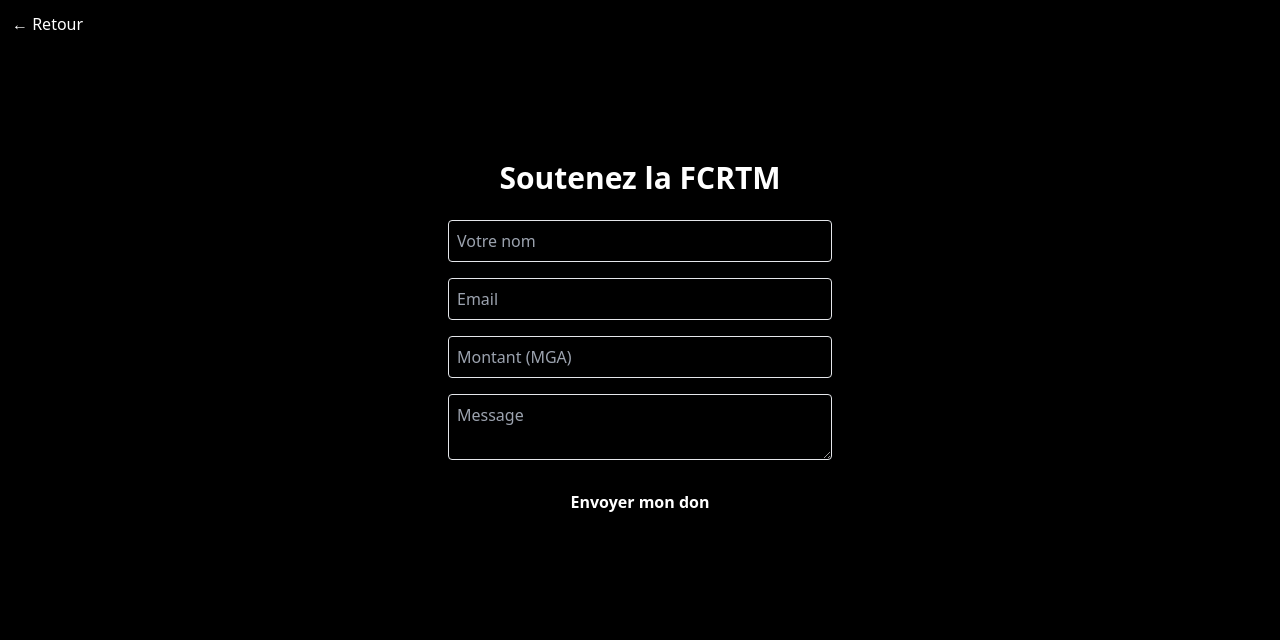
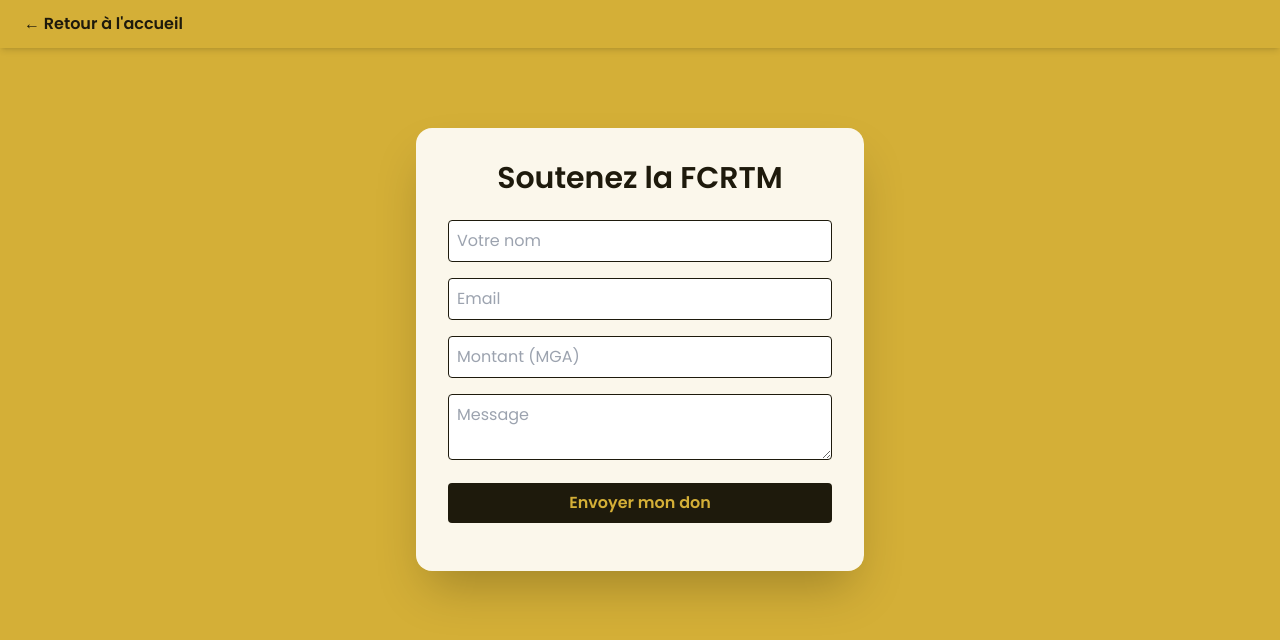
Before and after one commit to Gelasemi/FCRTMSiteweb, a website: page public/dons.html in a window 1280 px wide. Drawn offline with nearby package versions, Linux system fonts and the light colour scheme.

Commit message:
Update dons.html

```diff
--- a/public/dons.html
+++ b/public/dons.html
@@ -2,25 +2,42 @@
 <html lang="fr">
 <head>
   <meta charset="UTF-8">
+  <meta name="viewport" content="width=device-width, initial-scale=1.0">
   <title>Faire un don - FCRTM</title>
   <script src="https://cdn.tailwindcss.com"></script>
-  <link href="https://fonts.googleapis.com/css2?family=Playfair+Display&family=Poppins&display=swap" rel="stylesheet">
+  <link href="https://fonts.googleapis.com/css2?family=Playfair+Display:wght@400;700;900&family=Poppins:wght@300;400;600&display=swap" rel="stylesheet">
+  <style>
+    body { font-family: 'Poppins', sans-serif; background: #d4af37; color: #1e1a0c; }
+    .gold-text { color: #1e1a0c; }
+    .bg-gold { background: #d4af37; }
+    .btn-gold { background-color: #1e1a0c; color: #d4af37; font-weight: bold; transition: 0.3s; }
+    .btn-gold:hover { background-color: #3b2a1a; transform: scale(1.02); }
+    .input-field { background: white; border: 1px solid #1e1a0c; color: #1e1a0c; }
+    .input-field:focus { outline: none; ring: 2px solid #1e1a0c; }
+  </style>
 </head>
-<body class="bg-black text-white">
-<nav class="fixed top-0 w-full bg-black/80 p-3"><a href="index.html" class="text-gold">← Retour</a></nav>
+<body>
+  <!-- Barre de retour (fond or) -->
+  <nav class="fixed top-0 w-full bg-gold shadow-md py-3">
+    <div class="container mx-auto px-6">
+      <a href="index.html" class="text-[#1e1a0c] font-semibold hover:underline">← Retour à l'accueil</a>
+    </div>
+  </nav>
+
   <section class="pt-32 pb-20 flex justify-center">
-  <div class="bg-royal p-8 rounded-2xl w-full max-w-md">
-    <h1 class="text-3xl font-bold gold-text text-center">Soutenez la FCRTM</h1>
+    <div class="bg-white/90 p-8 rounded-2xl shadow-2xl w-full max-w-md backdrop-blur-sm">
+      <h1 class="text-3xl font-bold text-center text-[#1e1a0c]">Soutenez la FCRTM</h1>
       <form id="donForm" class="mt-6 space-y-4">
-      <input type="text" id="nom" placeholder="Votre nom" class="w-full p-2 bg-black border border-gold rounded" required>
-      <input type="email" id="email" placeholder="Email" class="w-full p-2 bg-black border border-gold rounded" required>
-      <input type="number" id="montant" placeholder="Montant (MGA)" class="w-full p-2 bg-black border border-gold rounded" required>
-      <textarea id="message" placeholder="Message" rows="2" class="w-full p-2 bg-black border border-gold rounded"></textarea>
+        <input type="text" id="nom" placeholder="Votre nom" class="input-field w-full p-2 rounded" required>
+        <input type="email" id="email" placeholder="Email" class="input-field w-full p-2 rounded" required>
+        <input type="number" id="montant" placeholder="Montant (MGA)" class="input-field w-full p-2 rounded" required>
+        <textarea id="message" placeholder="Message" rows="2" class="input-field w-full p-2 rounded"></textarea>
         <button type="submit" class="btn-gold w-full py-2 rounded font-bold">Envoyer mon don</button>
       </form>
-    <div id="response" class="mt-4 text-center"></div>
+      <div id="response" class="mt-4 text-center text-[#1e1a0c] font-semibold"></div>
     </div>
   </section>
+
   <script>
     document.getElementById('donForm').addEventListener('submit', async (e) => {
       e.preventDefault();
@@ -28,10 +45,17 @@
       const email = document.getElementById('email').value;
       const montant = document.getElementById('montant').value;
       const message = document.getElementById('message').value;
+      // Simulation (pas de backend actif ici, mais on garde l'appel pour compatibilité)
+      try {
         const res = await fetch('/api/dons', { method: 'POST', headers: { 'Content-Type': 'application/json' }, body: JSON.stringify({ nom, email, montant, message }) });
         const data = await res.json();
-    document.getElementById('response').innerHTML = `<div class="bg-green-800 p-2 rounded">${data.message}</div>`;
+        document.getElementById('response').innerHTML = `<div class="bg-green-700 text-white p-2 rounded">${data.message}</div>`;
+      } catch (error) {
+        // Fallback si pas de serveur
+        document.getElementById('response').innerHTML = `<div class="bg-green-700 text-white p-2 rounded">Merci ${nom} pour votre don de ${montant} MGA ! Votre soutien est précieux. (Simulation)</div>`;
+      }
       document.getElementById('donForm').reset();
+      setTimeout(() => document.getElementById('response').innerHTML = '', 5000);
     });
   </script>
 </body>
```
Lines whose indentation alone changed are shown as unchanged.
